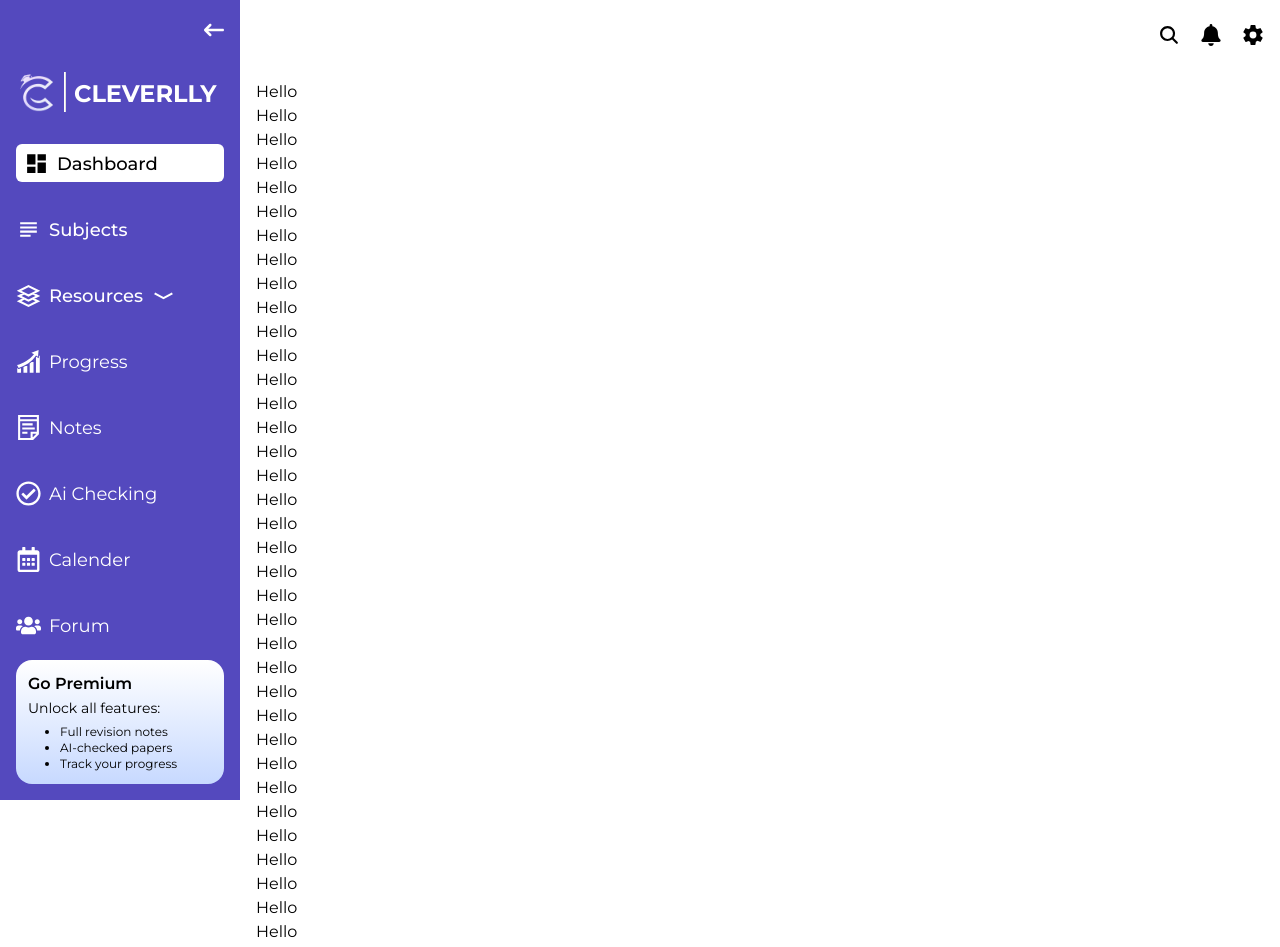
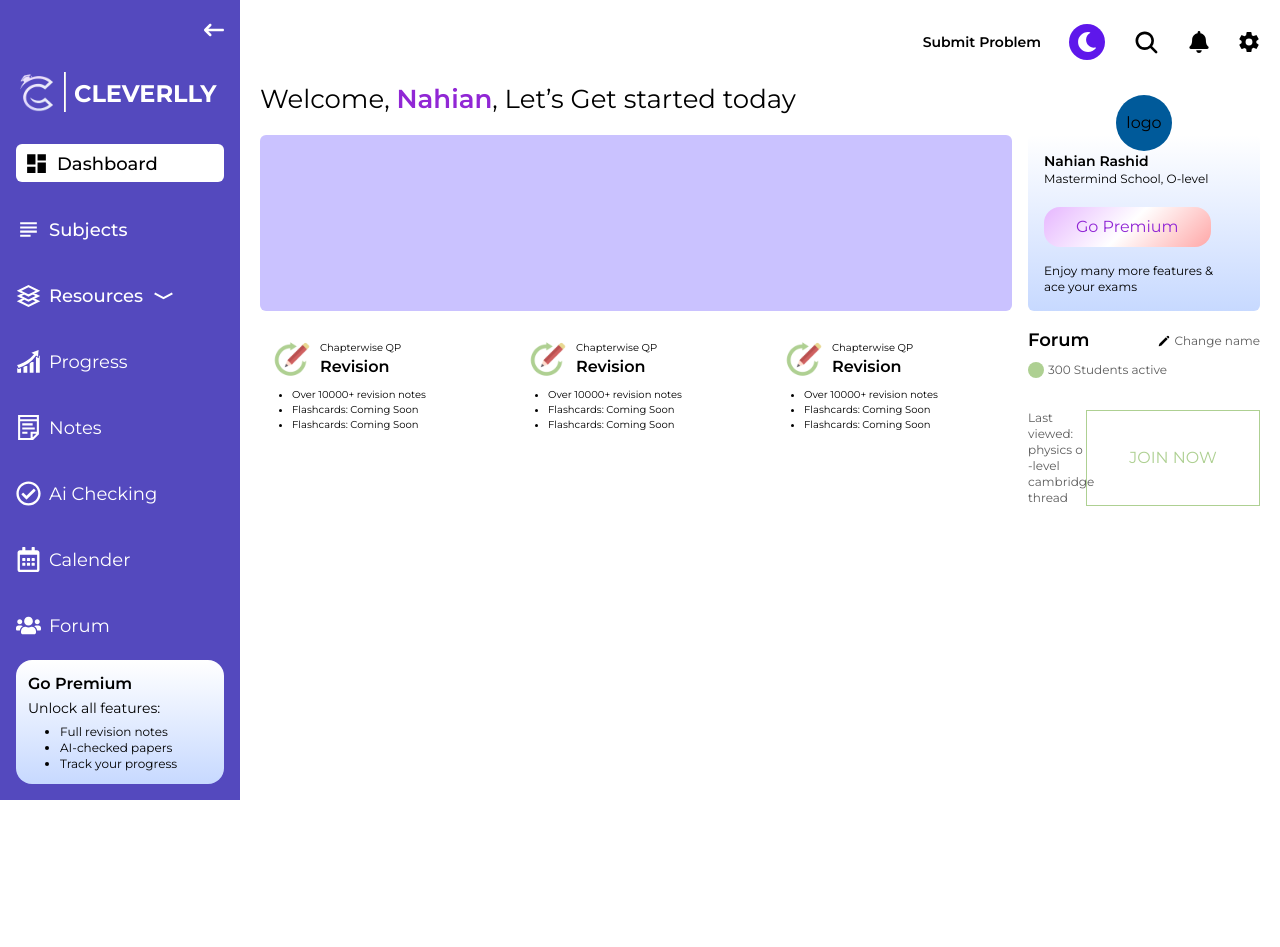
Before and after one commit to EasinTanvir/cleverlyy, a Next.js app: page / in a window 1280 px wide. Shown: the top 947 px of the page. After the commit the page ends 800 px from the top, so only its background shows below. Built offline with nearby package versions, Linux system fonts and the light colour scheme.

Commit message:
update dashboard

```diff
--- a/src/app/(dashboard)/page.js
+++ b/src/app/(dashboard)/page.js
@@ -1,57 +1,8 @@
+import Dashboard from "@/components/Dashboard/Dashboard";
 import React from "react";
 
 const page = () => {
-  return (
-    <div>
-      <h1>Hello</h1>
-      <h1>Hello</h1>
-      <h1>Hello</h1>
-      <h1>Hello</h1>
-      <h1>Hello</h1>
-      <h1>Hello</h1>
-      <h1>Hello</h1>
-      <h1>Hello</h1>
-      <h1>Hello</h1>
-      <h1>Hello</h1>
-      <h1>Hello</h1>
-      <h1>Hello</h1>
-      <h1>Hello</h1>
-      <h1>Hello</h1>
-      <h1>Hello</h1>
-      <h1>Hello</h1>
-      <h1>Hello</h1>
-      <h1>Hello</h1>
-      <h1>Hello</h1>
-      <h1>Hello</h1>
-      <h1>Hello</h1>
-      <h1>Hello</h1>
-      <h1>Hello</h1>
-      <h1>Hello</h1>
-      <h1>Hello</h1>
-      <h1>Hello</h1>
-      <h1>Hello</h1>
-      <h1>Hello</h1>
-      <h1>Hello</h1>
-      <h1>Hello</h1>
-      <h1>Hello</h1>
-      <h1>Hello</h1>
-      <h1>Hello</h1>
-      <h1>Hello</h1>
-      <h1>Hello</h1>
-      <h1>Hello</h1>
-      <h1>Hello</h1>
-      <h1>Hello</h1>
-      <h1>Hello</h1>
-      <h1>Hello</h1>
-      <h1>Hello</h1>
-      <h1>Hello</h1>
-      <h1>Hello</h1>
-      <h1>Hello</h1>
-      <h1>Hello</h1>
-      <h1>Hello</h1>
-      <h1>Hello</h1>
-    </div>
-  );
+  return <Dashboard />;
 };
 
 export default page;
--- a/src/app/globals.css
+++ b/src/app/globals.css
@@ -2,7 +2,11 @@
 @tailwind components;
 @tailwind utilities;
 
-* {
-  margin: 0;
-  padding: 0;
+@layer utilities {
+  .flex-center {
+    @apply flex justify-center items-center;
+  }
+  .title {
+    @apply text-[18px] font-semibold;
+  }
 }
--- /dev/null
+++ b/src/components/Dashboard/Dashboard.jsx
@@ -0,0 +1,78 @@
+import React from "react";
+import { HiPencil } from "react-icons/hi2";
+
+import ResourceCart from "./ResourceCart";
+
+const Dashboard = () => {
+  return (
+    <div className="space-y-4">
+      <h1 className="text-[26px]">
+        Welcome, <span className="text-textColor font-semibold">Nahian</span>,
+        Let’s Get started today
+      </h1>
+
+      <div className="flex gap-4">
+        <React.Fragment>
+          <div className="space-y-4 flex-1">
+            <div className="bg-boxColor h-44 rounded-md"></div>
+
+            <div className="flex gap-4">
+              <ResourceCart />
+              <ResourceCart />
+              <ResourceCart />
+            </div>
+          </div>
+        </React.Fragment>
+        <React.Fragment>
+          <div className="space-y-4 w-1/3">
+            <div className="bg-custom-gradient h-44 rounded-md relative p-4">
+              <div className="w-14 h-14 rounded-full absolute -top-10 left-0 right-0 mx-auto bg-avatarBg flex-center">
+                logo
+              </div>
+              <div>
+                <div>
+                  <h2 className="text-sm font-semibold">Nahian Rashid</h2>
+                  <h5 className="text-xs ">Mastermind School, O-level</h5>
+                  <button className="bg-premiumbtnbg mt-5 rounded-2xl text-textColor px-8 py-2">
+                    Go Premium
+                  </button>
+
+                  <p className="text-[12px] mt-4 w-48 leading-4 ">
+                    Enjoy many more features & ace your exams
+                  </p>
+                </div>
+                <div></div>
+              </div>
+            </div>
+
+            <div>
+              <div className="flex justify-between">
+                <h1 className="title ">Forum</h1>
+                <button className="flex items-center gap-1">
+                  <HiPencil size={12} />{" "}
+                  <span className="text-textColor2 text-xs">Change name</span>
+                </button>
+              </div>
+              <div className="flex items-center gap-1 mt-2">
+                <div className="w-4 h-4 rounded-full bg-joinBtnColor "></div>
+                <span className="text-textColor2 text-xs">
+                  300 Students active
+                </span>
+              </div>
+              <div className="flex justify-between mt-8">
+                <span className="text-textColor2 text-xs w-1/4">
+                  Last viewed: physics o -level cambridge thread
+                </span>
+                <button className="flex-1 uppercase border border-joinBtnColor text-joinBtnColor">
+                  Join Now
+                </button>
+              </div>
+            </div>
+          </div>
+        </React.Fragment>
+      </div>
+    </div>
+  );
+};
+
+export default Dashboard;
--- /dev/null
+++ b/src/components/Dashboard/ResourceCart.jsx
@@ -0,0 +1,28 @@
+import React from "react";
+import Image from "next/image";
+
+import { penImage } from "@/constant";
+
+const ResourceCart = ({ title = "Revision" }) => {
+  return (
+    <div className="p-3 min-w-60 max-w-60 ">
+      <div className="flex items-center gap-2  ">
+        <div className="relative w-10">
+          <Image className="w-full h-full" src={penImage} alt={title} />
+        </div>
+        <div>
+          <h6 className="text-[10px]">Chapterwise QP</h6>
+          <h1 className="text-[16px] font-semibold">{title}</h1>
+        </div>
+      </div>
+
+      <ul className="text-[10px] list-disc ps-5 pt-2">
+        <li>Over 10000+ revision notes</li>
+        <li>Flashcards: Coming Soon</li>
+        <li>Flashcards: Coming Soon</li>
+      </ul>
+    </div>
+  );
+};
+
+export default ResourceCart;
--- a/src/components/Header.jsx
+++ b/src/components/Header.jsx
@@ -2,6 +2,7 @@ import React from "react";
 import { IoSearch } from "react-icons/io5";
 import { FaBell } from "react-icons/fa";
 import { IoSettingsSharp } from "react-icons/io5";
+import { FaMoon } from "react-icons/fa";
 
 const Header = ({ sideBarOpen }) => {
   return (
@@ -10,10 +11,14 @@ const Header = ({ sideBarOpen }) => {
         !sideBarOpen
           ? "left-[75px] w-[calc(100%-75px)]"
           : "left-60 w-[calc(100%-240px)]"
-      } top-0   py-6 flex justify-end px-4 `}
+      } top-0   py-6 flex justify-end px-5 `}
     >
-      <div className="flex items-center gap-5">
-        <IoSearch size={22} />
+      <div className="flex items-center gap-7">
+        <button className="text-sm font-semibold">Submit Problem</button>
+        <div className="bg-moonColor w-9 h-9 rounded-full flex-center ">
+          <FaMoon size={20} className="text-white" />
+        </div>
+        <IoSearch size={27} />
         <FaBell size={22} />
         <IoSettingsSharp size={22} />
       </div>
--- a/src/components/LayoutWrapper.jsx
+++ b/src/components/LayoutWrapper.jsx
@@ -11,7 +11,7 @@ const LayoutWrapper = ({ children }) => {
     <div className="flex">
       <SideBar />
       <div
-        className={`flex-1  overflow-hidden px-4 ${
+        className={`flex-1  overflow-hidden px-5 ${
           sideBarOpen ? "ml-60" : "ml-[75px] relative"
         }`}
       >
--- a/src/constant.js
+++ b/src/constant.js
@@ -1,2 +1,3 @@
 import logoImage from "./assets/images/logo.png";
-export { logoImage };
+import penImage from "./assets/images/pen.png";
+export { logoImage, penImage };
--- a/tailwind.config.js
+++ b/tailwind.config.js
@@ -9,9 +9,16 @@ module.exports = {
     extend: {
       colors: {
         sideBarColor: "#5449be",
+        boxColor: "#cac2ff",
+        textColor: "#9127d5",
+        textColor2: "#5d5d5d",
+        moonColor: "#5e17eb",
+        avatarBg: "#005A9A",
+        joinBtnColor: "#aed092",
       },
       backgroundImage: {
         "custom-gradient": "linear-gradient(180deg, #ffffff, #c7d9ff)",
+        premiumbtnbg: "linear-gradient(135deg, #e6b6ff, #ffffff, #ffa7a7)",
       },
     },
   },
```
Also changed, not shown: src/assets/images/pen.png (added).
